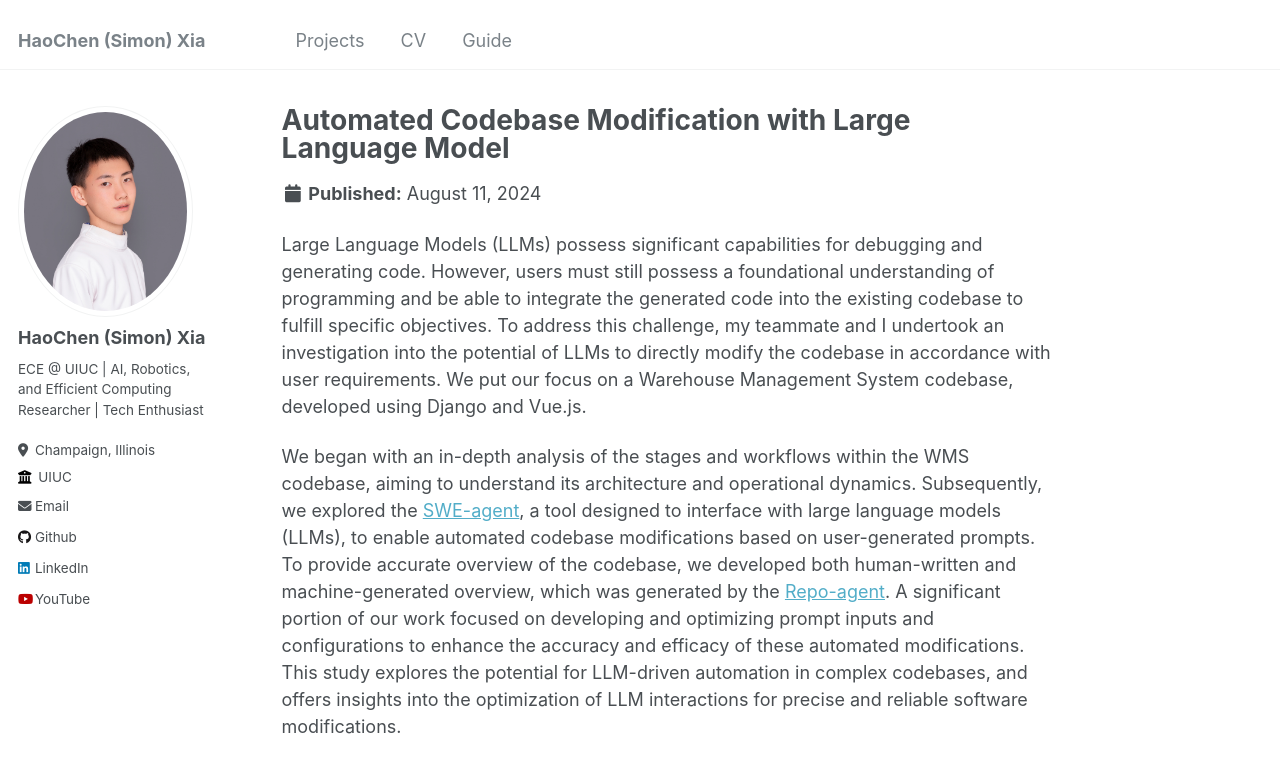
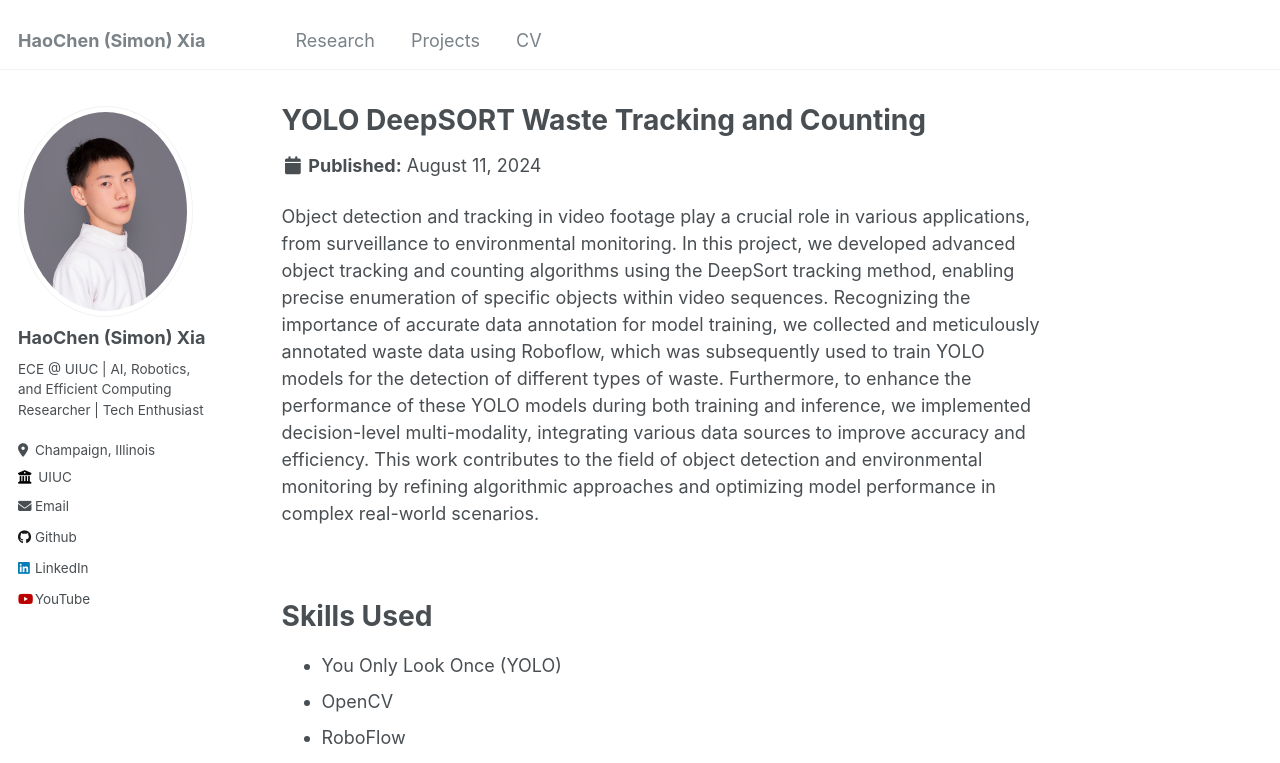
Before and after one commit to ssimonxia/ssimonxia.github.io, a Jekyll site: the page built from _portfolio/portfolio-1.md, in a window 1280 px wide and 1400 px high. Shown: the top 763 px of the window. Built offline with Jekyll 4.4.1, drawn with Linux system fonts in a browser that asks for light colours; some of the changed text lies outside the part shown; grey boxes are pictures that could not be loaded.

Commit message:
update version 1 all codes

```diff
--- a/_config.yml
+++ b/_config.yml
@@ -212,6 +212,9 @@ collections:
   talks:
     output: true
     permalink: /:collection/:path/
+  research:
+    output: true
+    permalink: /:collection/:path/
 
 
 # Defaults
@@ -269,7 +272,15 @@ defaults:
       layout: talk
       author_profile: true
       share: true
-
+  # _research
+  - scope:
+      path: ""
+      type: research
+    values:
+      layout: single
+      author_profile: true
+      share: true
+      comment: true
 
 # Sass/SCSS
 sass:
--- a/_portfolio/portfolio-1.md
+++ b/_portfolio/portfolio-1.md
@@ -1,11 +1,26 @@
 ---
-title: "Automated Codebase Modification with Large Language Model"
-excerpt: "<p>Large Language Models are very powerful to debug and generate codes. However, users still need to have some programming knowledge and integrate these codes into the codebase to achieve certain purposes. To resolve this problem, my teammate and I tried to investigate the capability of LLM to change the codebase directly based on users' demands.</p> <iframe src='https://www.youtube.com/embed/z__hij252Gc' frameborder='0' allow='autoplay; encrypted-media' allowfullscreen></iframe>"
+title: "YOLO DeepSORT Waste Tracking and Counting"
+excerpt: "<p>Effective object detection and tracking are critical for a wide range of applications, from industrial automation to environmental conservation. This project focuses on advancing these capabilities by developing algorithms that accurately track and count objects in video footage, as well as enhancing the performance of detection models. By leveraging state-of-the-art methods and optimizing model training, this work aims to improve object detection accuracy and efficiency in real-world scenarios.</p>"
 collection: portfolio
 ---
 
-Large Language Models (LLMs) possess significant capabilities for debugging and generating code. However, users must still possess a foundational understanding of programming and be able to integrate the generated code into the existing codebase to fulfill specific objectives. To address this challenge, my teammate and I undertook an investigation into the potential of LLMs to directly modify the codebase in accordance with user requirements. We put our focus on a Warehouse Management System codebase, developed using Django and Vue.js.
+Object detection and tracking in video footage play a crucial role in various applications, from surveillance to environmental monitoring. In this project, we developed advanced object tracking and counting algorithms using the DeepSort tracking method, enabling precise enumeration of specific objects within video sequences. Recognizing the importance of accurate data annotation for model training, we collected and meticulously annotated waste data using Roboflow, which was subsequently used to train YOLO models for the detection of different types of waste. Furthermore, to enhance the performance of these YOLO models during both training and inference, we implemented decision-level multi-modality, integrating various data sources to improve accuracy and efficiency. This work contributes to the field of object detection and environmental monitoring by refining algorithmic approaches and optimizing model performance in complex real-world scenarios.
 
-We began with an in-depth analysis of the stages and workflows within the WMS codebase, aiming to understand its architecture and operational dynamics. Subsequently, we explored the [SWE-agent](https://princeton-nlp.github.io/SWE-agent/), a tool designed to interface with large language models (LLMs), to enable automated codebase modifications based on user-generated prompts. To provide accurate overview of the codebase, we developed both human-written and machine-generated overview, which was generated by the [Repo-agent](https://pypi.org/project/repoagent/). A significant portion of our work focused on developing and optimizing prompt inputs and configurations to enhance the accuracy and efficacy of these automated modifications. This study explores the potential for LLM-driven automation in complex codebases, and offers insights into the optimization of LLM interactions for precise and reliable software modifications.
+<br/>
+<h1>Skills Used</h1>
 
-<iframe width="560" height="315" src="https://www.youtube.com/embed/z__hij252Gc" frameborder="0" allow="autoplay; encrypted-media" allowfullscreen></iframe>
+* You Only Look Once (YOLO)
+* OpenCV
+* RoboFlow
+* Algorithm Designs
+* Computer Vision
+
+<br/>
+<h1>Collaborator</h1>
+
+* [Ayyan Iqbal](https://www.linkedin.com/in/ayyan-iqbal-7141ab22a/)
+
+<br/>
+<h1>Status</h1>
+
+Ongoing
```
Also changed, not shown: _data/navigation.yml (+5 -2 lines), _pages/about.md (+4 -0 lines), _pages/research.html (added, +13 -0 lines), _portfolio/portfolio-2.html (deleted, +0 -7 lines), _portfolio/portfolio-2.md (added, +26 -0 lines), _portfolio/portfolio-3.md (+14 -3 lines), _portfolio/portfolio-4.md (added, +22 -0 lines), _research/research-1.md (added, +31 -0 lines), _research/research-2.md (added, +30 -0 lines), _research/research-3.md (added, +31 -0 lines).
